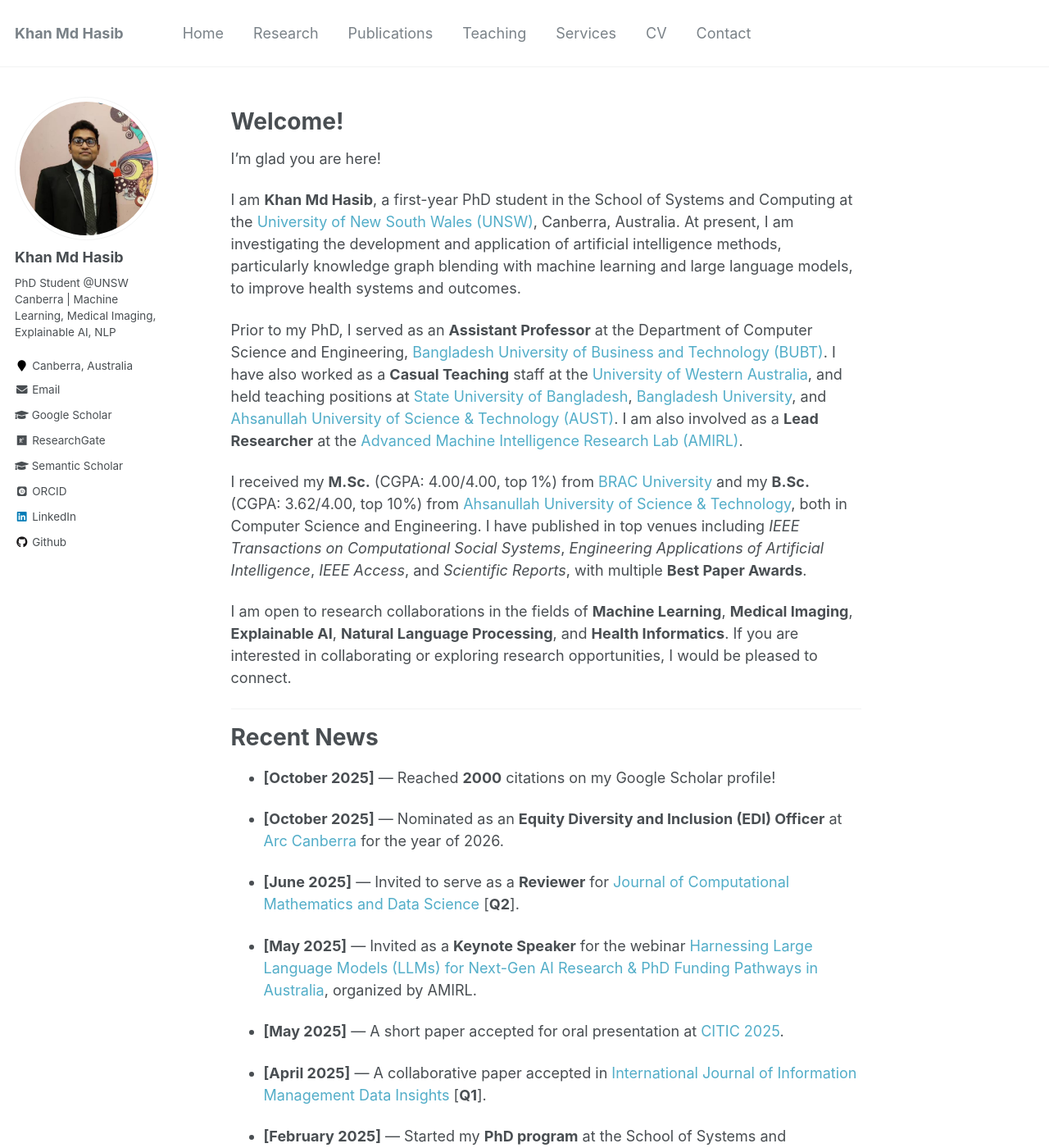
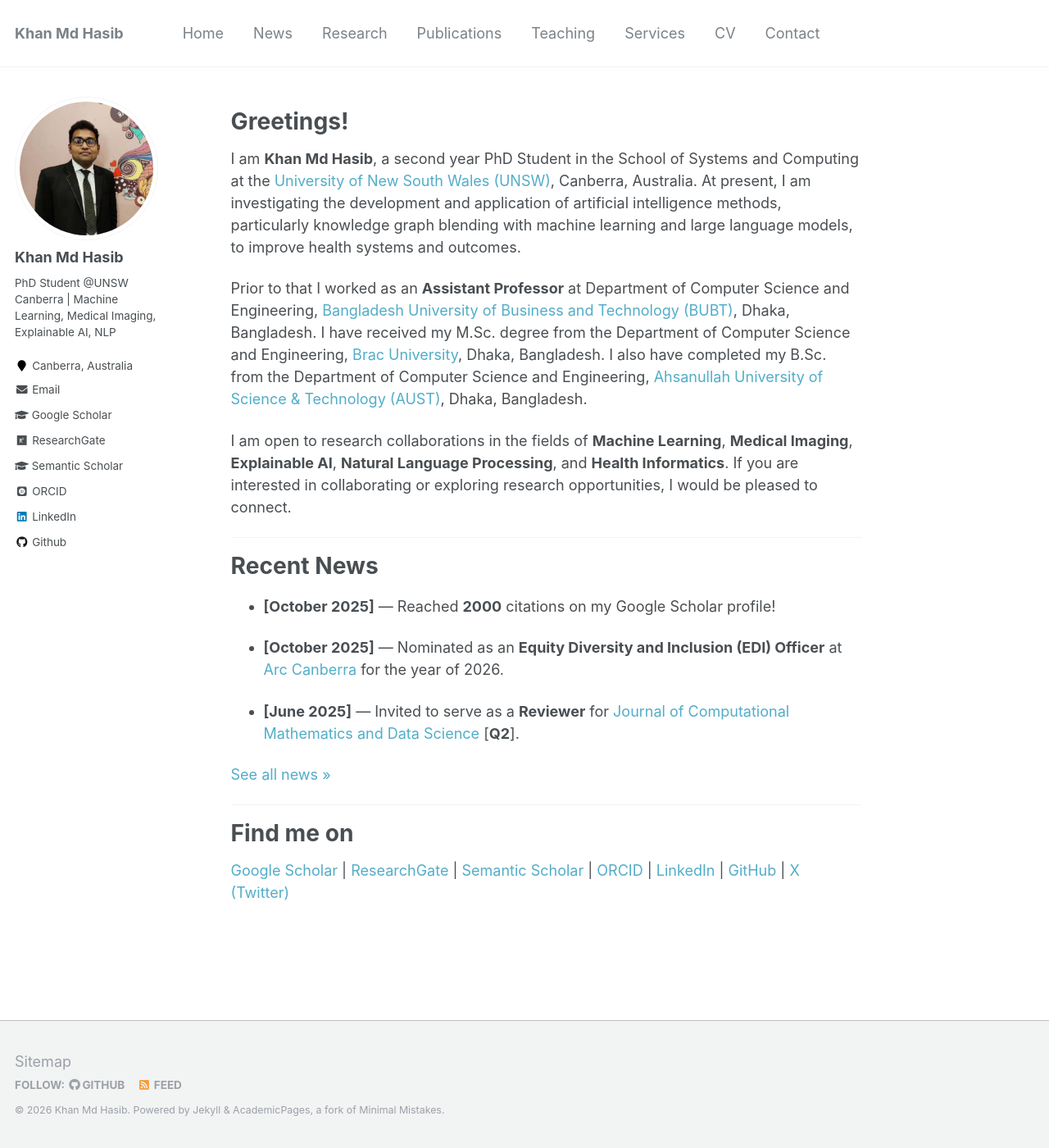
Before and after one commit to hasibaust13/hasibaust13.github.io, a Jekyll site: the page built from _pages/about.md, in a window 1280 px wide and 1400 px high. Shown: the whole window at 82% size. Built offline with Jekyll 4.4.1, drawn with Linux system fonts in a browser that asks for light colours; some web fonts are replaced; some of the changed text lies outside the part shown.

Commit message:
Update home page bio, trim news to 3 recent items, add News to nav

```diff
--- a/_data/navigation.yml
+++ b/_data/navigation.yml
@@ -2,6 +2,9 @@
 main:
   - title: "Home"
     url: /
+
+  - title: "News"
+    url: /news/
 
   - title: "Research"
     url: /research/
--- a/_pages/about.md
+++ b/_pages/about.md
@@ -8,15 +8,11 @@
   - /about.html
 ---
 
-# Welcome!
+# Greetings!
 
-I'm glad you are here!
+I am **Khan Md Hasib**, a second year PhD Student in the School of Systems and Computing at the [University of New South Wales (UNSW)](https://www.unsw.edu.au/canberra){:target="_blank"}, Canberra, Australia. At present, I am investigating the development and application of artificial intelligence methods, particularly knowledge graph blending with machine learning and large language models, to improve health systems and outcomes.
 
-I am **Khan Md Hasib**, a first-year PhD student in the School of Systems and Computing at the [University of New South Wales (UNSW)](https://www.unsw.edu.au/canberra){:target="_blank"}, Canberra, Australia. At present, I am investigating the development and application of artificial intelligence methods, particularly knowledge graph blending with machine learning and large language models, to improve health systems and outcomes.
-
-Prior to my PhD, I served as an **Assistant Professor** at the Department of Computer Science and Engineering, [Bangladesh University of Business and Technology (BUBT)](https://www.bubt.edu.bd){:target="_blank"}. I have also worked as a **Casual Teaching** staff at the [University of Western Australia](https://www.uwa.edu.au/){:target="_blank"}, and held teaching positions at [State University of Bangladesh](https://www.sub.edu.bd/){:target="_blank"}, [Bangladesh University](https://bu.edu.bd/){:target="_blank"}, and [Ahsanullah University of Science & Technology (AUST)](https://www.aust.edu/){:target="_blank"}. I am also involved as a **Lead Researcher** at the [Advanced Machine Intelligence Research Lab (AMIRL)](https://amirl.org/){:target="_blank"}.
-
-I received my **M.Sc.** (CGPA: 4.00/4.00, top 1%) from [BRAC University](https://www.bracu.ac.bd/){:target="_blank"} and my **B.Sc.** (CGPA: 3.62/4.00, top 10%) from [Ahsanullah University of Science & Technology](https://www.aust.edu/){:target="_blank"}, both in Computer Science and Engineering. I have published in top venues including *IEEE Transactions on Computational Social Systems*, *Engineering Applications of Artificial Intelligence*, *IEEE Access*, and *Scientific Reports*, with multiple **Best Paper Awards**.
+Prior to that I worked as an **Assistant Professor** at Department of Computer Science and Engineering, [Bangladesh University of Business and Technology (BUBT)](https://www.bubt.edu.bd){:target="_blank"}, Dhaka, Bangladesh. I have received my M.Sc. degree from the Department of Computer Science and Engineering, [Brac University](https://www.bracu.ac.bd/){:target="_blank"}, Dhaka, Bangladesh. I also have completed my B.Sc. from the Department of Computer Science and Engineering, [Ahsanullah University of Science & Technology (AUST)](https://www.aust.edu/){:target="_blank"}, Dhaka, Bangladesh.
 
 I am open to research collaborations in the fields of **Machine Learning**, **Medical Imaging**, **Explainable AI**, **Natural Language Processing**, and **Health Informatics**. If you are interested in collaborating or exploring research opportunities, I would be pleased to connect.
 
@@ -29,18 +25,6 @@
 * **[October 2025]** — Nominated as an **Equity Diversity and Inclusion (EDI) Officer** at [Arc Canberra](https://www.arc.unsw.edu.au/canberra){:target="_blank"} for the year of 2026.
 
 * **[June 2025]** — Invited to serve as a **Reviewer** for [Journal of Computational Mathematics and Data Science](https://www.sciencedirect.com/journal/journal-of-computational-mathematics-and-data-science){:target="_blank"} [**Q2**].
-
-* **[May 2025]** — Invited as a **Keynote Speaker** for the webinar [Harnessing Large Language Models (LLMs) for Next-Gen AI Research & PhD Funding Pathways in Australia](https://www.facebook.com/events/1931376380999571/){:target="_blank"}, organized by AMIRL.
-
-* **[May 2025]** — A short paper accepted for oral presentation at [CITIC 2025](https://difcon.mmu.edu.my/citic.html){:target="_blank"}.
-
-* **[April 2025]** — A collaborative paper accepted in [International Journal of Information Management Data Insights](https://www.sciencedirect.com/journal/international-journal-of-information-management-data-insights){:target="_blank"} [**Q1**].
-
-* **[February 2025]** — Started my **PhD program** at the School of Systems and Computing, [UNSW Canberra](https://www.unsw.edu.au/canberra){:target="_blank"}.
-
-* **[December 2024]** — Became an **Associate Student Member** of the [Australian Computer Society (ACS)](https://www.acs.org.au/){:target="_blank"}.
-
-* **[November 2024]** — A collaborative paper accepted in [Scientific Reports](https://www.nature.com/articles/s41598-024-78363-w){:target="_blank"} [**Q1**].
 
 [See all news >>](/news/)
 
```
